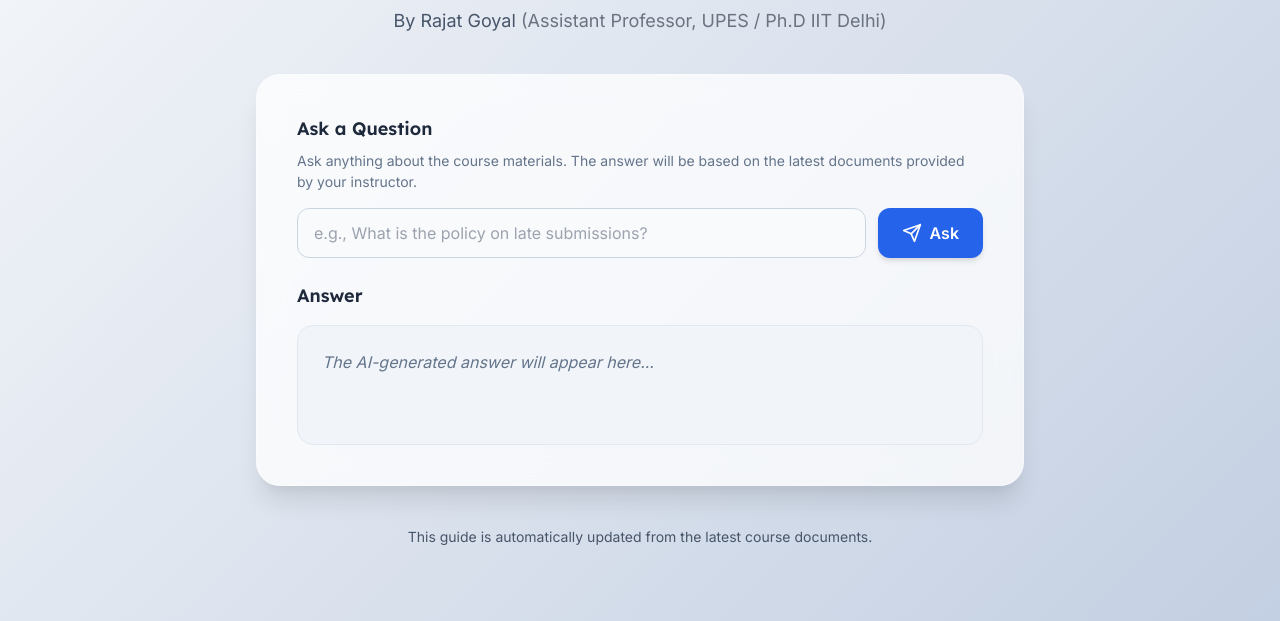
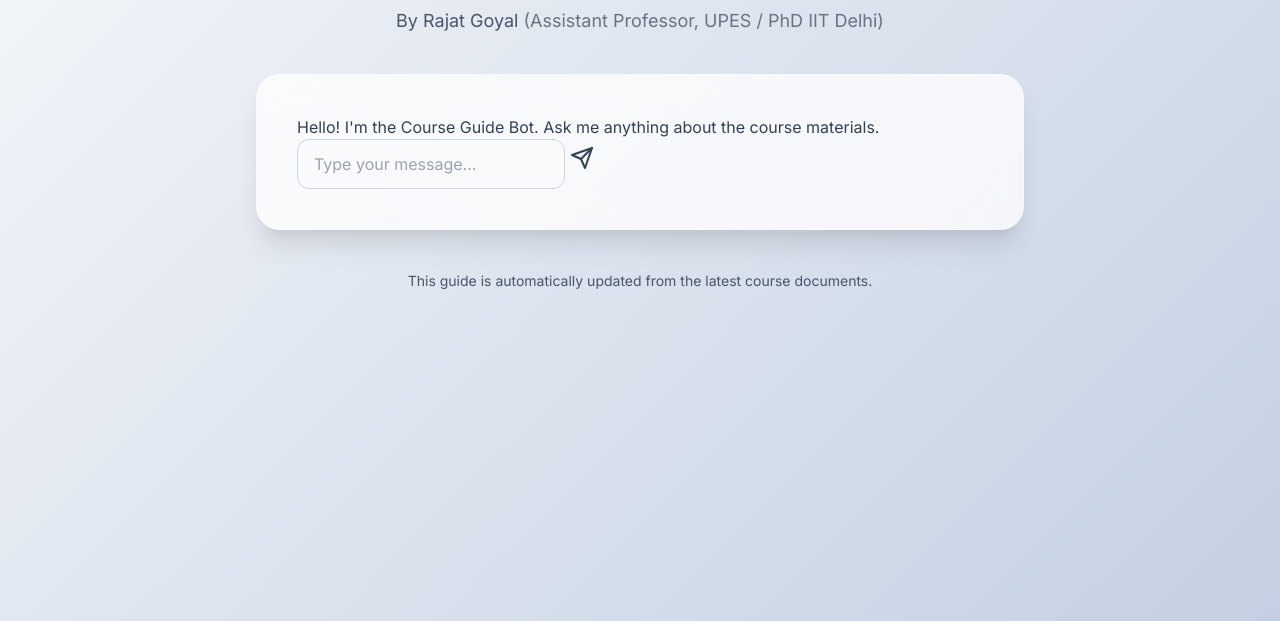
Before and after one commit to rajatgoel03/courses-guide-chatbot, a website: page public/index.html in a window 1280 px wide. Shown: the part 179-800 px from the top of the page. Drawn offline with nearby package versions, Linux system fonts and the light colour scheme.

Commit message:
Continous chat index.html

```diff
--- a/public/index.html
+++ b/public/index.html
@@ -20,39 +20,32 @@
 
     <div class="main-container">
         <header class="app-header">
-            <!-- This link now points directly to your image file on GitHub -->
             <img src="https://raw.githubusercontent.com/rajatgoel03/courses-guide-chatbot/main/Avatar.png" alt="Rajat Goyal's avatar" class="avatar">
             <h1 class="app-title">Course Guide Bot</h1>
-            <p class="app-subtitle">By Rajat Goyal <span class="font-normal text-gray-500">(Assistant Professor, UPES / Ph.D IIT Delhi)</span></p>
+            <p class="app-subtitle">By Rajat Goyal <span class="font-normal text-gray-500">(Assistant Professor, UPES / PhD IIT Delhi)</span></p>
         </header>
 
         <div class="chat-card">
-
-            <div class="mb-6">
-                <label for="user-question" class="input-label">Ask a Question</label>
-                <p class="input-sublabel">Ask anything about the course materials. The answer will be based on the latest documents provided by your instructor.</p>
-                <div class="input-wrapper">
-                    <input type="text" id="user-question" class="question-input" placeholder="e.g., What is the policy on late submissions?">
-                    <button id="ask-button" class="ask-button">
-                        <svg class="ask-button-icon" xmlns="http://www.w3.org/2000/svg" width="24" height="24" viewBox="0 0 24 24" fill="none" stroke="currentColor" stroke-width="2" stroke-linecap="round" stroke-linejoin="round"><path d="m22 2-7 20-4-9-9-4Z"/><path d="m22 2-11 11"/></svg>
-                        <span>Ask</span>
-                    </button>
+            <!-- Chat messages will be displayed here -->
+            <div id="chat-window" class="chat-window">
+                <div class="bot-message">
+                    <p>Hello! I'm the Course Guide Bot. Ask me anything about the course materials.</p>
                 </div>
             </div>
 
-            <div>
-                <h2 class="input-label">Answer</h2>
-                <div id="answer-container" class="answer-box">
-                    <div id="loader" class="loader-wrapper hidden">
-                        <div class="loader">
-                            <div class="bar1"></div><div class="bar2"></div><div class="bar3"></div><div class="bar4"></div><div class="bar5"></div><div class="bar6"></div><div class="bar7"></div><div class="bar8"></div><div class="bar9"></div><div class="bar10"></div><div class="bar11"></div><div class="bar12"></div>
-                        </div>
-                    </div>
-                    <p id="answer-placeholder" class="answer-placeholder">The AI-generated answer will appear here...</p>
-                    <p id="answer-text" class="answer-text"></p>
-                    <div id="error-message" class="error-box hidden"></div>
-                </div>
+            <!-- Typing indicator -->
+            <div id="typing-indicator" class="typing-indicator hidden">
+                <span></span><span></span><span></span>
             </div>
+
+            <!-- Input form -->
+            <form id="chat-form" class="chat-form">
+                <input type="text" id="user-input" class="question-input" placeholder="Type your message..." autocomplete="off">
+                <button type="submit" id="send-button" class="send-button">
+                    <svg xmlns="http://www.w3.org/2000/svg" width="24" height="24" viewBox="0 0 24 24" fill="none" stroke="currentColor" stroke-width="2" stroke-linecap="round" stroke-linejoin="round"><line x1="22" y1="2" x2="11" y2="13"/><polygon points="22 2 15 22 11 13 2 9 22 2"/></svg>
+                </button>
+            </form>
+            <div id="error-message" class="error-box hidden"></div>
         </div>
 
         <footer class="app-footer">
```
